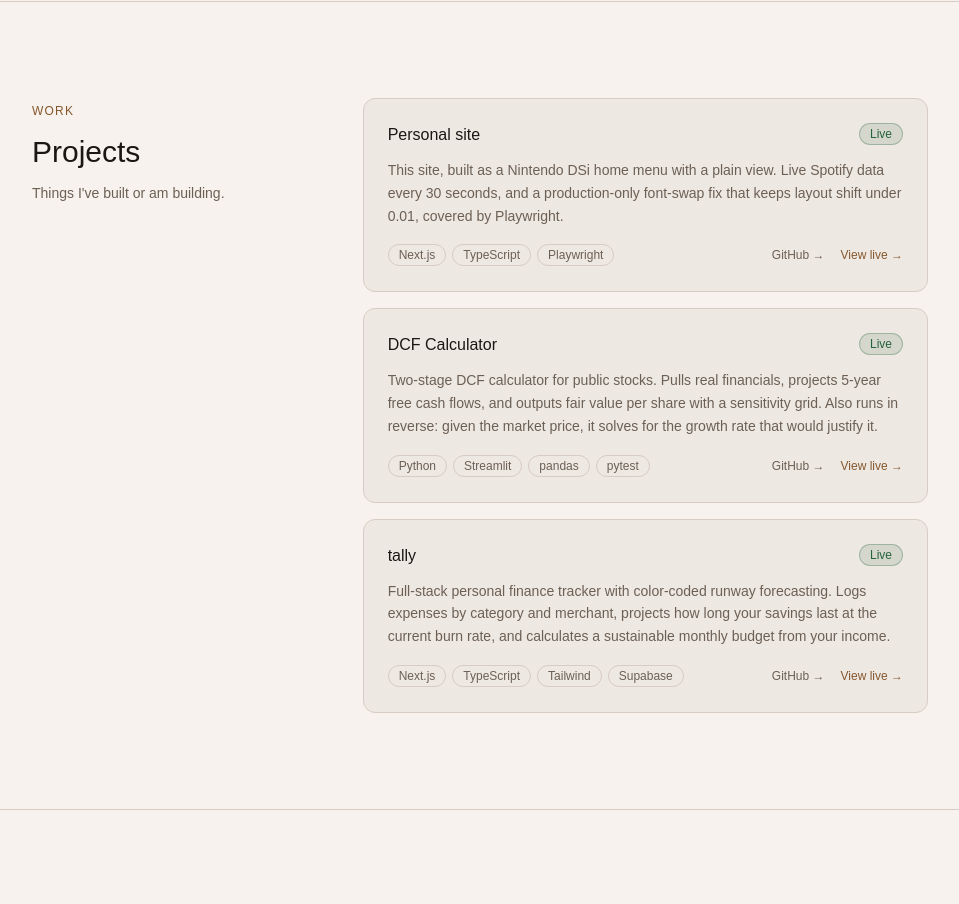
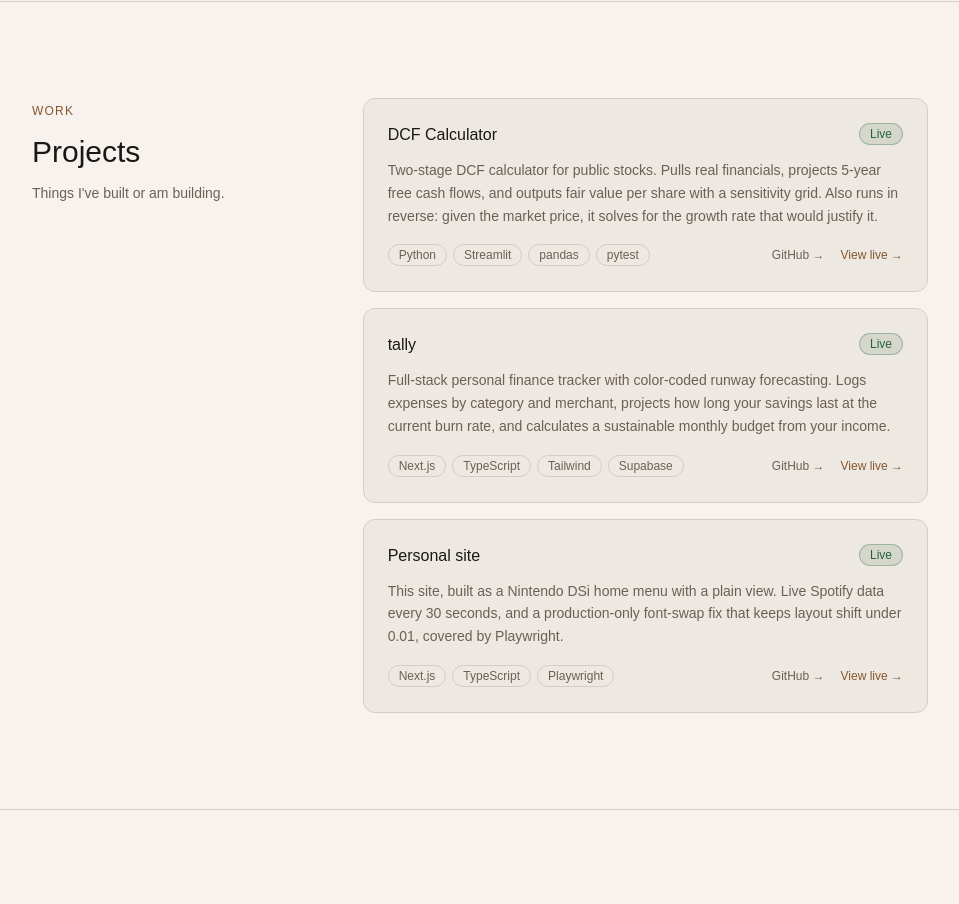
Before and after one commit to issac-23/portfolio, a Next.js app: page /classic in a window 1280 px wide. Shown: the part 2120-3024 px from the top of the page, without its empty margins (160-1119 px from the left). Built offline with nearby package versions, Linux system fonts and the light colour scheme; no server answers; a web font is replaced by a local one.

Commit message:
List the site's own card last

```diff
--- a/data/projects.ts
+++ b/data/projects.ts
@@ -17,6 +17,7 @@ export const statusLabels: Record<Project['status'], string> = {
 // ─────────────────────────────────────────────────────────────────
 // HOW TO ADD PROJECTS:
 // Add new entries to the top of this array.
+// The site's own card (Personal site) stays last, so the projects lead.
 // status: 'live' (usable at a public url) | 'wip' (in progress) | 'concept'
 // url: public link — set this whenever status is 'live', or the badge
 //      promises something the card cannot deliver
@@ -24,14 +25,6 @@ export const statusLabels: Record<Project['status'], string> = {
 // github: repo link (optional)
 // ─────────────────────────────────────────────────────────────────
 export const projects: Project[] = [
-  {
-    title: 'Personal site',
-    description: 'This site, built as a Nintendo DSi home menu with a plain view. Live Spotify data every 30 seconds, and a production-only font-swap fix that keeps layout shift under 0.01, covered by Playwright.',
-    tags: ['Next.js', 'TypeScript', 'Playwright'],
-    url: 'https://www.issac-ip.com',
-    github: 'https://github.com/issac-23/portfolio',
-    status: 'live',
-  },
   {
     title: 'DCF Calculator',
     description: 'Two-stage DCF calculator for public stocks. Pulls real financials, projects 5-year free cash flows, and outputs fair value per share with a sensitivity grid. Also runs in reverse: given the market price, it solves for the growth rate that would justify it.',
@@ -48,4 +41,12 @@ export const projects: Project[] = [
     github: 'https://github.com/issac-23/tally',
     status: 'live',
   },
+  {
+    title: 'Personal site',
+    description: 'This site, built as a Nintendo DSi home menu with a plain view. Live Spotify data every 30 seconds, and a production-only font-swap fix that keeps layout shift under 0.01, covered by Playwright.',
+    tags: ['Next.js', 'TypeScript', 'Playwright'],
+    url: 'https://www.issac-ip.com',
+    github: 'https://github.com/issac-23/portfolio',
+    status: 'live',
+  },
 ]
```
Also changed, not shown: 1 other file (tests, documents, lock files or other folders).
